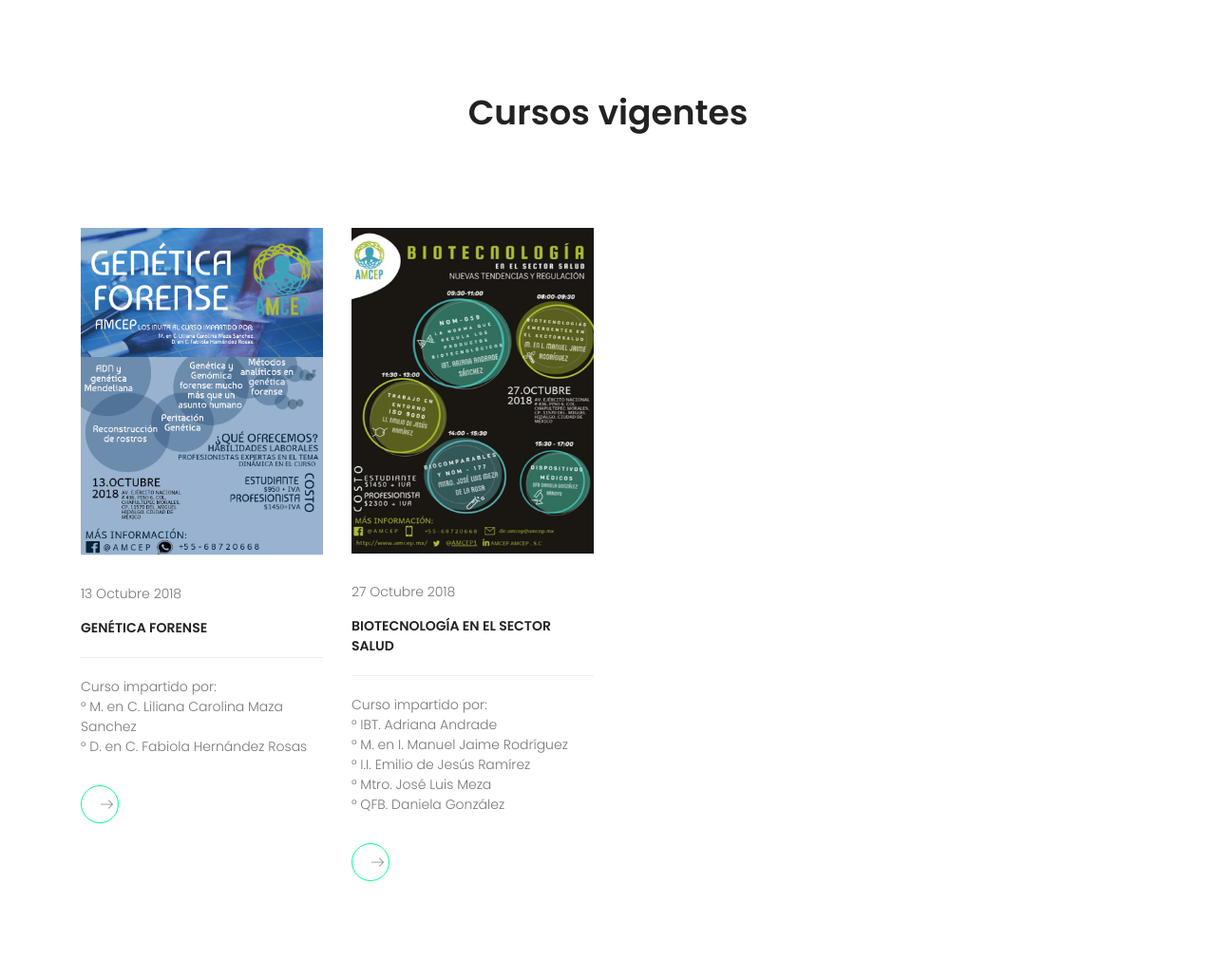
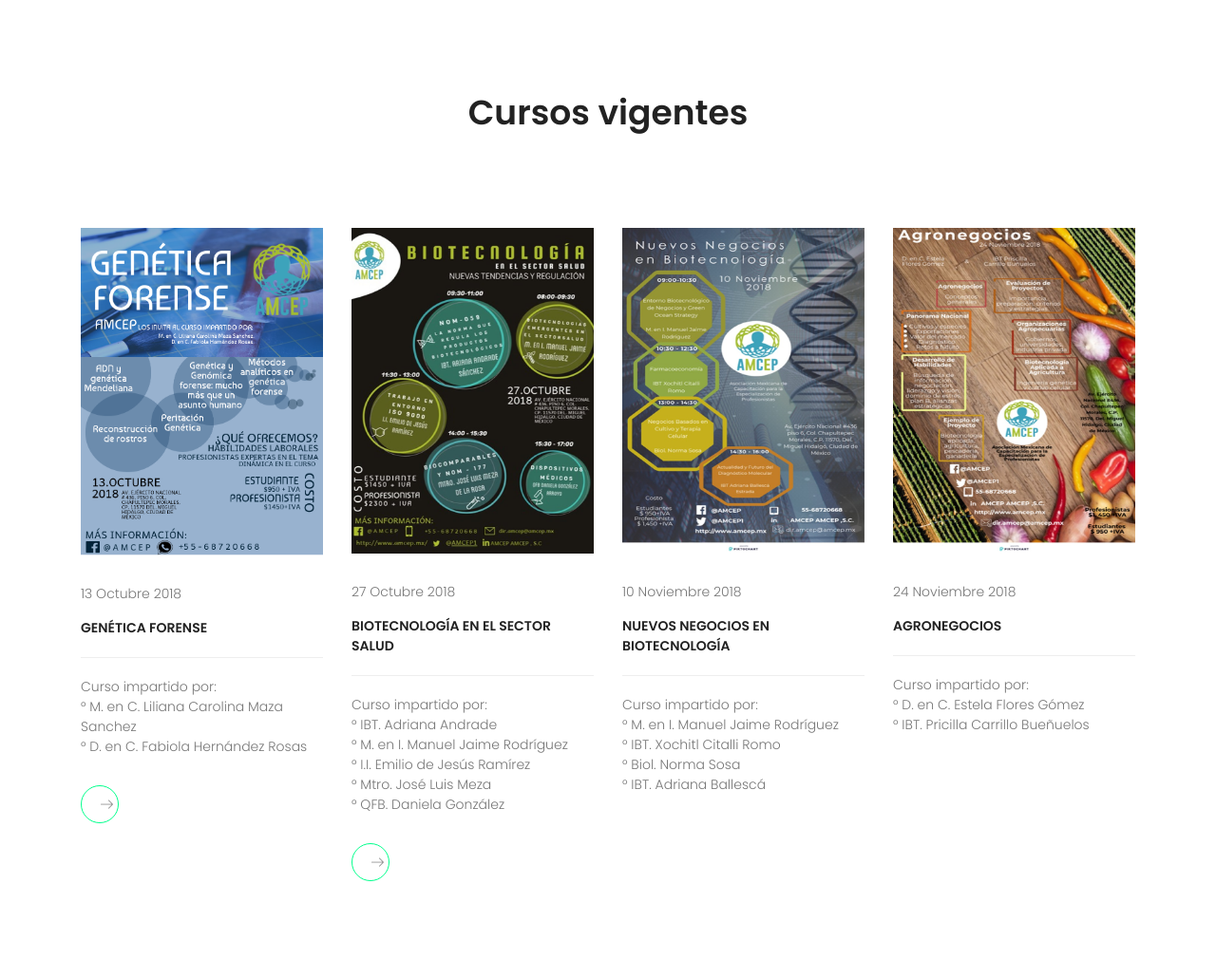
Before and after one commit to pjuanluis/AMCEP, a CodeIgniter app: page /amcep/ in a window 1280 px wide. Shown: the part 2768-3798 px from the top of the page at 95% size. Run offline with CodeIgniter, Linux system fonts and the light colour scheme; some libraries are stand-ins or nearby versions.

Commit message:
Se agregan dos nuevos cursos

```diff
--- a/application/views/index.php
+++ b/application/views/index.php
@@ -285,6 +285,44 @@
 							<a target="_blank" href="https://goo.gl/forms/tDWUz5TqUKgX1jY32" class="details-btn d-flex justify-content-center align-items-center"><span class="details">Registro</span><span class="lnr lnr-arrow-right"></span></a>
 						</div>
 					</div>
+					<div class="col-lg-3 col-md-6">
+						<div class="single-publish">
+							<a href="<?=base_url()?>img/negocios-biotecnologia.jpeg"><img src="<?=base_url()?>img/negocios-biotecnologia.jpeg" class="img-fluid" alt="" width="450" height="600" style="width: 450 !important; height: 500 !important;"></a>
+							<div class="top">
+								<div class="mb-15 d-flex">
+									<a href="#">10 Noviembre 2018</a>
+									<span class="line"></span>
+
+								</div>
+								<h6 class="text-uppercase"><a href="#">Nuevos negocios en Biotecnología</a></h6>
+							</div>
+							<p class="mb-30">Curso impartido por:
+								<br>° M. en I. Manuel Jaime Rodríguez
+								<br>° IBT. Xochitl Citalli Romo
+								<br>° Biol. Norma Sosa
+								<br>° IBT. Adriana Ballescá
+							</p>
+							<!-- <a target="_blank" href="https://goo.gl/forms/tDWUz5TqUKgX1jY32" class="details-btn d-flex justify-content-center align-items-center"><span class="details">Registro</span><span class="lnr lnr-arrow-right"></span></a> -->
+						</div>
+					</div>
+					<div class="col-lg-3 col-md-6">
+						<div class="single-publish">
+							<a href="<?=base_url()?>img/agronegocios.jpeg"><img src="<?=base_url()?>img/agronegocios.jpeg" class="img-fluid" alt="" width="450" height="600" style="width: 450 !important; height: 500 !important;"></a>
+							<div class="top">
+								<div class="mb-15 d-flex">
+									<a href="#">24 Noviembre 2018</a>
+									<span class="line"></span>
+
+								</div>
+								<h6 class="text-uppercase"><a href="#">Agronegocios</a></h6>
+							</div>
+							<p class="mb-30">Curso impartido por:
+								<br>° D. en C. Estela Flores Gómez
+								<br>° IBT. Pricilla Carrillo Bueñuelos
+							</p>
+							<!--<a target="_blank" href="https://goo.gl/forms/tDWUz5TqUKgX1jY32" class="details-btn d-flex justify-content-center align-items-center"><span class="details">Registro</span><span class="lnr lnr-arrow-right"></span></a> -->
+						</div>
+					</div>
 				</div>
 			</div>
 		</section>
```
Also changed, not shown: img/agronegocios.jpeg (added), img/negocios-biotecnologia.jpeg (added).
